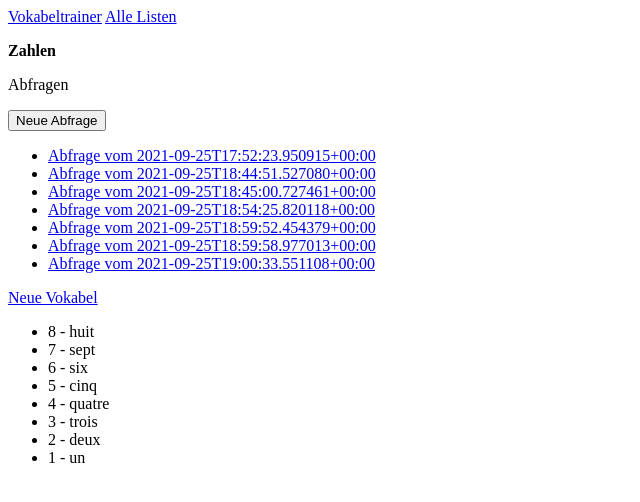
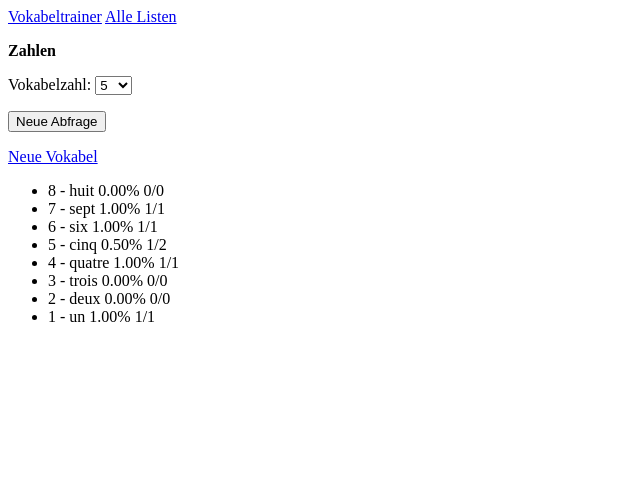
Before and after one commit to Mycooly/vokabeln, a Django app: page /listen/1/ in a window 1280 px wide. Shown: the top 502 px of the page, without its empty margins (0-640 px from the left). Run offline with Django 3.2, Linux system fonts and the light colour scheme; data comes from the database, SQL or seed files in the repository; both versions use the stored data as it was after the commit; parts of the project's set-up code (start-up, migrations or seed data) failed here and were passed over.

Commit message:
Abfrage funktioniert vollständig. Vokabelzahl variabel einstellbar, Gewichtete zufällige Auswahl. Direkte Rückmeldung und Zwang zur korrekten Eingabe

```diff
--- a/vokabel_trainer/forms.py
+++ b/vokabel_trainer/forms.py
@@ -14,11 +14,14 @@ class VokabelForm(forms.ModelForm):
         fields=['deutsch','franzoesisch']
         labels={'deutsch':'','franzoesisch':''}
 
-class AbfrageForm(forms.ModelForm):
-    class Meta:
-        model=Abfrage
-        fields=[]
-        labels={}
+class AbfrageForm(forms.Form):
+    vokabelzahl=forms.ChoiceField(
+        choices = (
+            (5,5),
+            (10,10),
+            (20,20),
+        )
+    )
 
 class EingabeForm(forms.Form):
     eingabe=forms.CharField(label='eingabe', max_length=200)
--- a/vokabel_trainer/models.py
+++ b/vokabel_trainer/models.py
@@ -20,6 +20,9 @@ class Vokabel(models.Model):
 	deutsch = models.CharField(max_length=100)
 	franzoesisch = models.CharField(max_length=100)
 	date_added = models.DateTimeField(auto_now_add=True)
+	abfragen = models.IntegerField(default=0)
+	korrekt = models.IntegerField(default=0)
+	percentage = models.DecimalField(max_digits=4,decimal_places=2,default=0)
 
 	class Meta:
 		verbose_name_plural = 'Vokabeln'
--- a/vokabel_trainer/templates/vokabel_trainer/beendete_abfrage.html
+++ b/vokabel_trainer/templates/vokabel_trainer/beendete_abfrage.html
@@ -1,6 +1,5 @@
 {% extends "vokabel_trainer/base.html" %}
 {% block content %}
     <p>Sie haben die Abfrage erfolgreich beendet</p>
-    <p><a href="{% url 'vokabel_trainer:abfrage' abfrage.id %}">Zurück zur Abfrage</a></p>
     <p><a href="{% url 'vokabel_trainer:liste' liste.id %}">Zurück zur Liste</a> </p>
 {% endblock content %}
--- a/vokabel_trainer/templates/vokabel_trainer/liste.html
+++ b/vokabel_trainer/templates/vokabel_trainer/liste.html
@@ -3,7 +3,6 @@
 
 <p><b>{{liste}}</b></p>
 
-    <p>Abfragen</p>
 
 {% if vokabeln %}
     <form action="{% url 'vokabel_trainer:neue_abfrage' liste.id%}" method='post'>
@@ -15,19 +14,13 @@
     <p>Fügen Sie Vokabeln hinzu, um Abfragen erstellen zu können</p>
 {% endif %}
 
-    <ul>
-        {% for abfrage in abfragen %}
-            <li><a href="{% url 'vokabel_trainer:abfrage' abfrage.id %}">{{abfrage}}</a></li>
-        {% empty %}
-            <li>Noch keine Abfragen</li>
-        {% endfor %}
-    </ul>
-
 <a href="{% url 'vokabel_trainer:neue_vokabel' liste.id %}">Neue Vokabel</a>
 
 <ul>
     {% for vokabel in vokabeln %}
-            <li>{{vokabel}}</li>
+        <li>
+            {{vokabel}} {{vokabel.percentage}}% {{vokabel.korrekt}}/{{vokabel.abfragen}}
+        </li>
     {% empty %}
         <li>Noch keine Vokabeln</li>
     {% endfor %}
--- a/vokabel_trainer/templates/vokabel_trainer/listen.html
+++ b/vokabel_trainer/templates/vokabel_trainer/listen.html
@@ -1,7 +1,7 @@
 {% extends "vokabel_trainer/base.html" %}
 {% block content %}
 
-    <p>Listen</p>
+    <p><b>Listen</b></p>
 
     <ul>
         {% for liste in listen %}
--- a/vokabel_trainer/views.py
+++ b/vokabel_trainer/views.py
@@ -1,7 +1,9 @@
 from django.shortcuts import render
-from django.http import HttpResponseRedirect
+from django.http import HttpResponseRedirect, Http404
 from django.urls import reverse
-from random import sample
+from numpy.random import choice
+from numpy import sum
+from math import cos
 from datetime import datetime
 
 from .models import Liste, Abfrage
@@ -71,49 +73,74 @@ def abfrage(request,abfrage_id):
 
 def neue_abfrage(request,liste_id):
     """Erstellt neue Abfrage"""
-    liste=Liste.objects.get(id=liste_id)
-    vokabeln=list(liste.vokabel_set.all())
-    vokabeln=sample(vokabeln, min(5, len(vokabeln)))
+    if request.method != 'POST':
+        raise Http404
+    else:
+        liste=Liste.objects.get(id=liste_id)
+        vokabeln=list(liste.vokabel_set.all())
+        weights=[cos(vokabel.percentage) for vokabel in vokabeln]
+        weights=weights/sum(weights)
+        form=AbfrageForm(data=request.POST)
+        vokabelzahl=int(form['vokabelzahl'].value())
+        vokabeln=choice(vokabeln, size=min(vokabelzahl, len(vokabeln)), replace=False, p=weights)
 
-    neue_abfrage=Abfrage.objects.create(
-        liste=liste,
-        date_added=datetime.now()
-    )
-    neue_abfrage.vokabeln.set(vokabeln)
-    return HttpResponseRedirect(reverse('vokabel_trainer:abfrage',args=[neue_abfrage.id]))
+        neue_abfrage=Abfrage.objects.create(
+            liste=liste,
+            date_added=datetime.now()
+        )
+        neue_abfrage.vokabeln.set(vokabeln)
+        return HttpResponseRedirect(reverse('vokabel_trainer:abfrage',args=[neue_abfrage.id]))
 
 def aktive_abfrage(request,abfrage_id,abfrage_nummer):
     """Führt eine Abfrage durch"""
     abfrage=Abfrage.objects.get(id=abfrage_id)
     abfrage_nummer=int(abfrage_nummer)
-    naechste_abfrage_nummer=abfrage_nummer+1
     vokabeln=list(abfrage.vokabeln.all())
     liste=abfrage.liste
     korrekt=False
 
-    if naechste_abfrage_nummer<=len(vokabeln):
+    if abfrage_nummer<len(vokabeln):
         vokabel = vokabeln[abfrage_nummer]
+        #POST
         if request.method=='POST':
             form=EingabeForm(request.POST)
-
+            vokabel.abfragen+=1
+            vokabel.percentage=vokabel.korrekt/vokabel.abfragen
+            vokabel.save()
             if form.is_valid():
-                vokabel=vokabeln[abfrage_nummer-1]
                 eingabe=form['eingabe'].value()
                 if vokabel.franzoesisch==eingabe:
+                    #Weiter zur nächsten Vokabel
                     korrekt=True
+                    vokabel.korrekt+=1
+                    vokabel.percentage = vokabel.korrekt / vokabel.abfragen
+                    vokabel.save()
+                    abfrage_nummer+=1
+                    if abfrage_nummer<len(vokabeln):
+                        #Neue Vokabel
+                        vokabel = vokabeln[abfrage_nummer]
+                        form=EingabeForm()
+                    else:
+                        #Ende der Abfrage
+                        context = {'abfrage': abfrage, 'liste': liste}
+                        Abfrage.objects.get(id=abfrage.id).delete()
+                        return render(request, 'vokabel_trainer/beendete_abfrage.html', context)
                 else:
                     korrekt=False
-                vokabel=vokabeln[abfrage_nummer]
-
-            form = EingabeForm()
-            context = {'abfrage': abfrage, 'abfrage_nummer': naechste_abfrage_nummer, 'form':form, 'vokabel':vokabel,'korrekt':korrekt}
+            abfrage_one_up=abfrage_nummer+1
+            context = {'abfrage': abfrage, 'abfrage_nummer': abfrage_nummer, 'abfrage_one_up':abfrage_one_up,'form':form, 'vokabel':vokabel,
+                       'korrekt':korrekt, 'erste_abfrage':False}
             return render(request, 'vokabel_trainer/aktive_abfrage.html', context)
+        #GET
         else:
+            if abfrage_nummer==0:
+                erste_abfrage=True
+            else:
+                erste_abfrage=False
             form=EingabeForm()
-            context = {'abfrage': abfrage, 'abfrage_nummer': naechste_abfrage_nummer, 'form': form, 'vokabel':vokabel,'korrekt':korrekt}
+            abfrage_one_up = abfrage_nummer + 1
+            context = {'abfrage': abfrage, 'abfrage_nummer': abfrage_nummer, 'abfrage_one_up':abfrage_one_up, 'form': form, 'vokabel':vokabel,
+                       'korrekt':korrekt,'erste_abfrage':erste_abfrage}
             return render(request, 'vokabel_trainer/aktive_abfrage.html', context)
-    elif naechste_abfrage_nummer==len(vokabeln)+1:
-        context = {'abfrage': abfrage, 'liste': liste}
-        return render(request, 'vokabel_trainer/beendete_abfrage.html', context)
     else:
-        return HttpResponseRedirect(reverse('vokabel_trainer:abfrage', args=[abfrage.id]))
+        raise Http404
```
Also changed, not shown: vokabel_trainer/templates/vokabel_trainer/aktive_abfrage.html (+16 -10 lines), db.sqlite3, vokabel_trainer/migrations/0012_auto_20210925_1723.py (added), vokabel_trainer/migrations/0013_auto_20210925_1746.py (added), 1 other file. Lines whose indentation alone changed are shown as unchanged.
